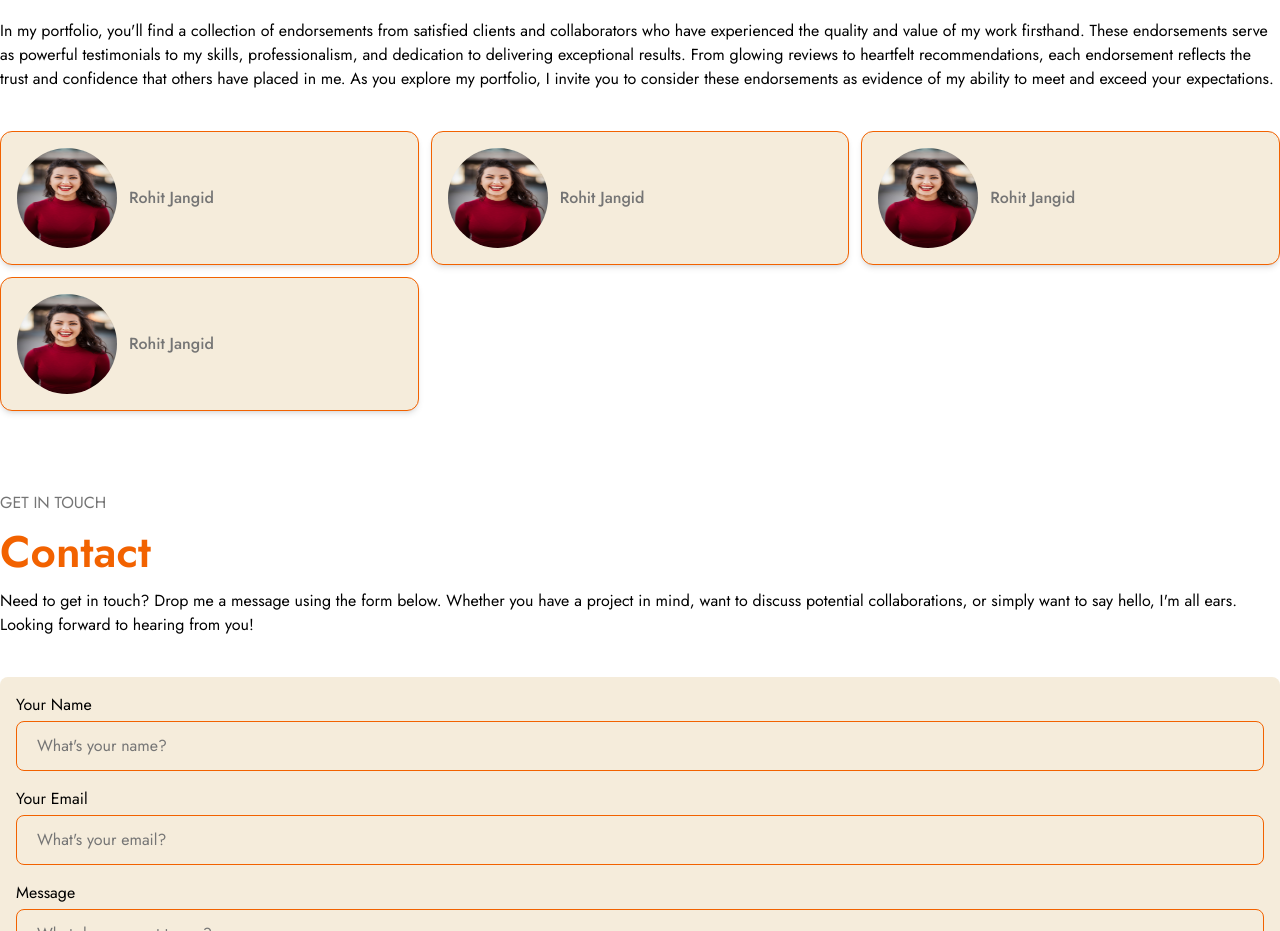
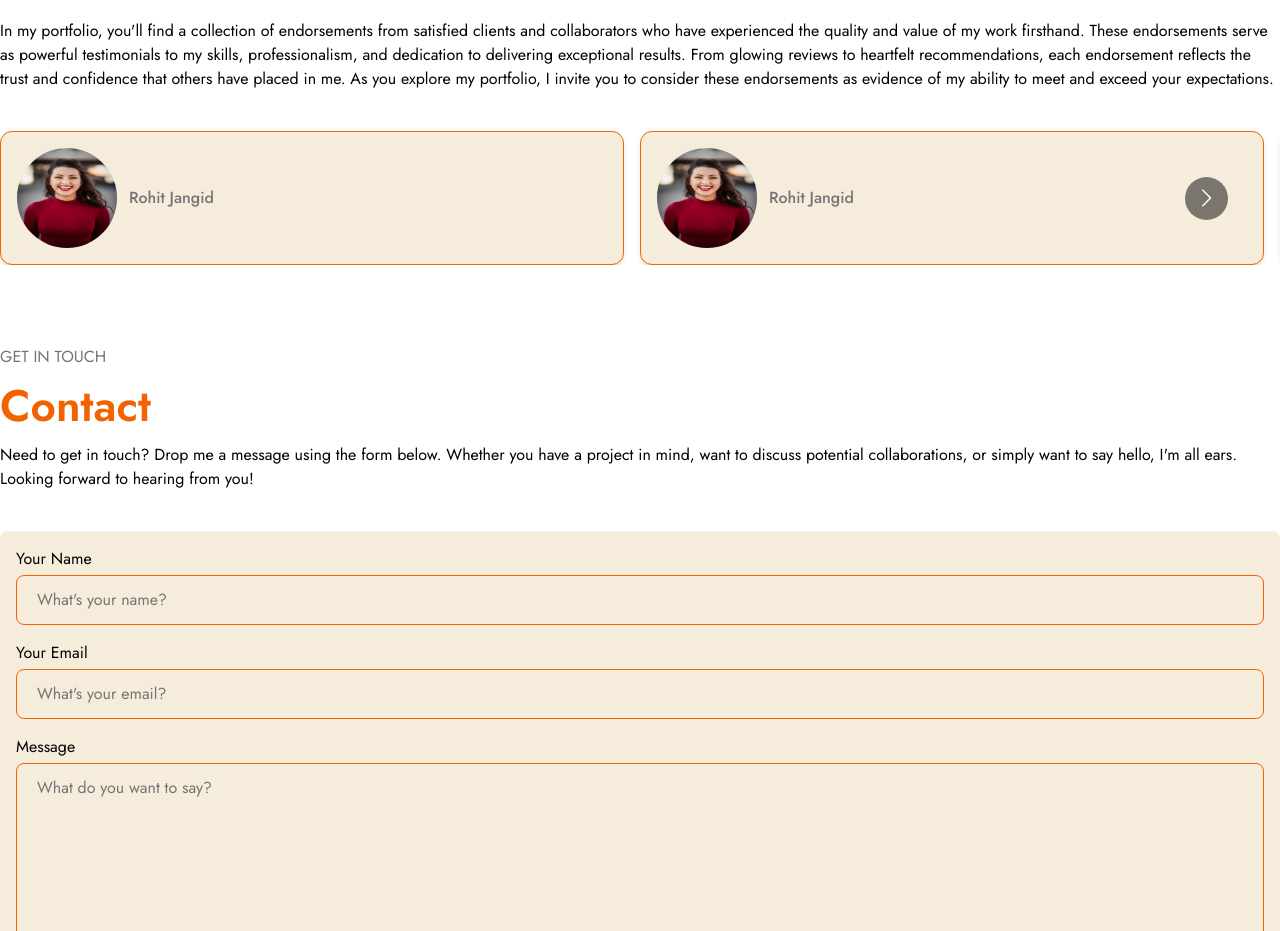
Before and after one commit to Rohitjangid17/Rohit-portfolio-web, a React (Create React App) app: page /home in a window 1280 px wide. Shown: the part 4266-5197 px from the top of the page. Built offline with nearby package versions, Linux system fonts and the light colour scheme.

Commit message:
add some business logic

```diff
--- a/package.json
+++ b/package.json
@@ -14,8 +14,10 @@
     "react": "^18.2.0",
     "react-dom": "^18.2.0",
     "react-loader-spinner": "^6.1.6",
+    "react-multi-carousel": "^2.8.5",
     "react-router-dom": "^6.23.0",
     "react-scripts": "5.0.1",
+    "react-slick": "^0.30.2",
     "web-vitals": "^2.1.4"
   },
   "scripts": {
--- a/src/components/Testimonials.jsx
+++ b/src/components/Testimonials.jsx
@@ -1,8 +1,30 @@
 import React from 'react';
 import Card from './Card';
 import { testimonials } from "../constants/Constant";
+import Carousel from "react-multi-carousel";
+import "react-multi-carousel/lib/styles.css";
 
 const Testimonials = () => {
+    const configOptions = {
+        desktop: {
+            breakpoint: { max: 3000, min: 1024 },
+            items: 3,
+            slidesToSlide: 1,
+            partialVisibilityGutter: 30,
+        },
+        tablet: {
+            breakpoint: { max: 1024, min: 464 },
+            items: 2,
+            slidesToSlide: 1,
+            partialVisibilityGutter: 30,
+        },
+        mobile: {
+            breakpoint: { max: 464, min: 0 },
+            items: 1,
+            slidesToSlide: 1,
+            partialVisibilityGutter: 30,
+        }
+    };
     return (
         <>
             {/* Testimonials section start here */}
@@ -14,11 +36,16 @@ const Testimonials = () => {
                         <p className='text-black text-base'>In my portfolio, you'll find a collection of endorsements from satisfied clients and collaborators who have experienced the quality and value of my work firsthand. These endorsements serve as powerful testimonials to my skills, professionalism, and dedication to delivering exceptional results. From glowing reviews to heartfelt recommendations, each endorsement reflects the trust and confidence that others have placed in me. As you explore my portfolio, I invite you to consider these endorsements as evidence of my ability to meet and exceed your expectations.</p>
                     </div>
 
-                    <div className='grid grid-cols-1 sm:grid-cols-2 md:grid-cols-3 lg:grid-cols-3 gap-3 mt-10'>
+                    {/* <div className='grid grid-cols-1 sm:grid-cols-2 md:grid-cols-3 lg:grid-cols-3 gap-3 mt-10'> */}
+
+                    <Carousel className='mt-10' responsive={configOptions}>
                         {testimonials.map((testimonial) => (
-                            <Card key={testimonial.id} icon={testimonial.image} title={testimonial.name} desciption={testimonial.message} isHastag={false} isTestimonial={true} />
+                            <div className='mr-4' key={testimonial.id}>
+                                <Card icon={testimonial.image} title={testimonial.name} desciption={testimonial.message} isHastag={false} isTestimonial={true} />
+                            </div>
                         ))}
-                    </div>
+                    </Carousel>
+                    {/* </div> */}
                 </div>
             </section>
             {/* Testimonials section end here */}
--- a/src/constants/Constant.js
+++ b/src/constants/Constant.js
@@ -318,7 +318,25 @@ export const testimonials = [
         name: "Rohit Jangid",
         message: "test",
         image: personImage
-    }
+    },
+    {
+        id: 5,
+        name: "Rohit Jangid",
+        message: "test",
+        image: personImage
+    },
+    {
+        id: 6,
+        name: "Rohit Jangid",
+        message: "test",
+        image: personImage
+    },
+    {
+        id: 7,
+        name: "Rohit Jangid",
+        message: "test",
+        image: personImage
+    },
 ]
 
 export const sketches = [
--- a/src/index.scss
+++ b/src/index.scss
@@ -9,6 +9,7 @@ body {
 
 ::-webkit-scrollbar {
   width: 8px;
+  height: 8px;
 }
 
 ::-webkit-scrollbar-track {
```
Also changed, not shown: 1 other file (tests, documents, lock files or other folders).
